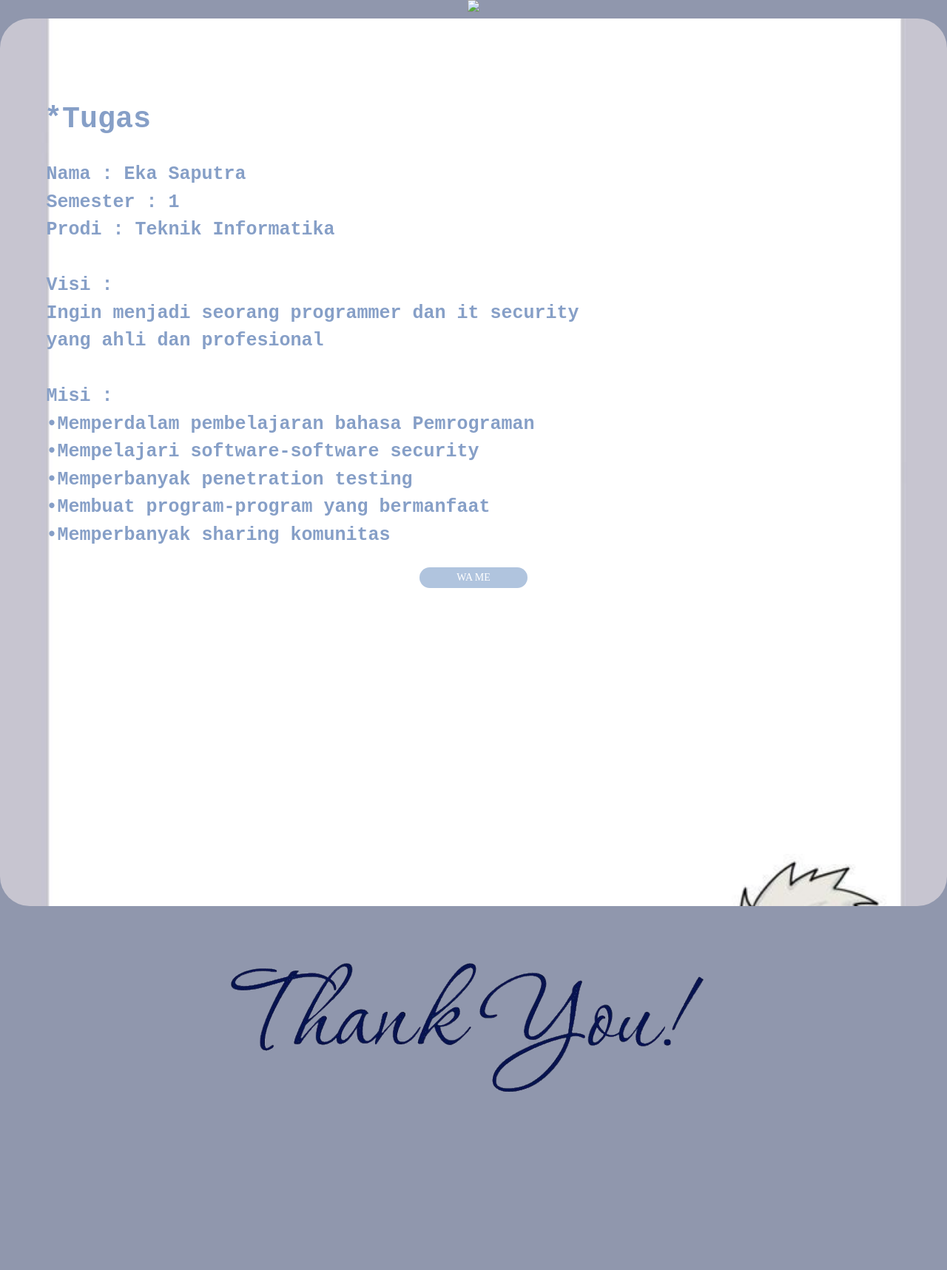
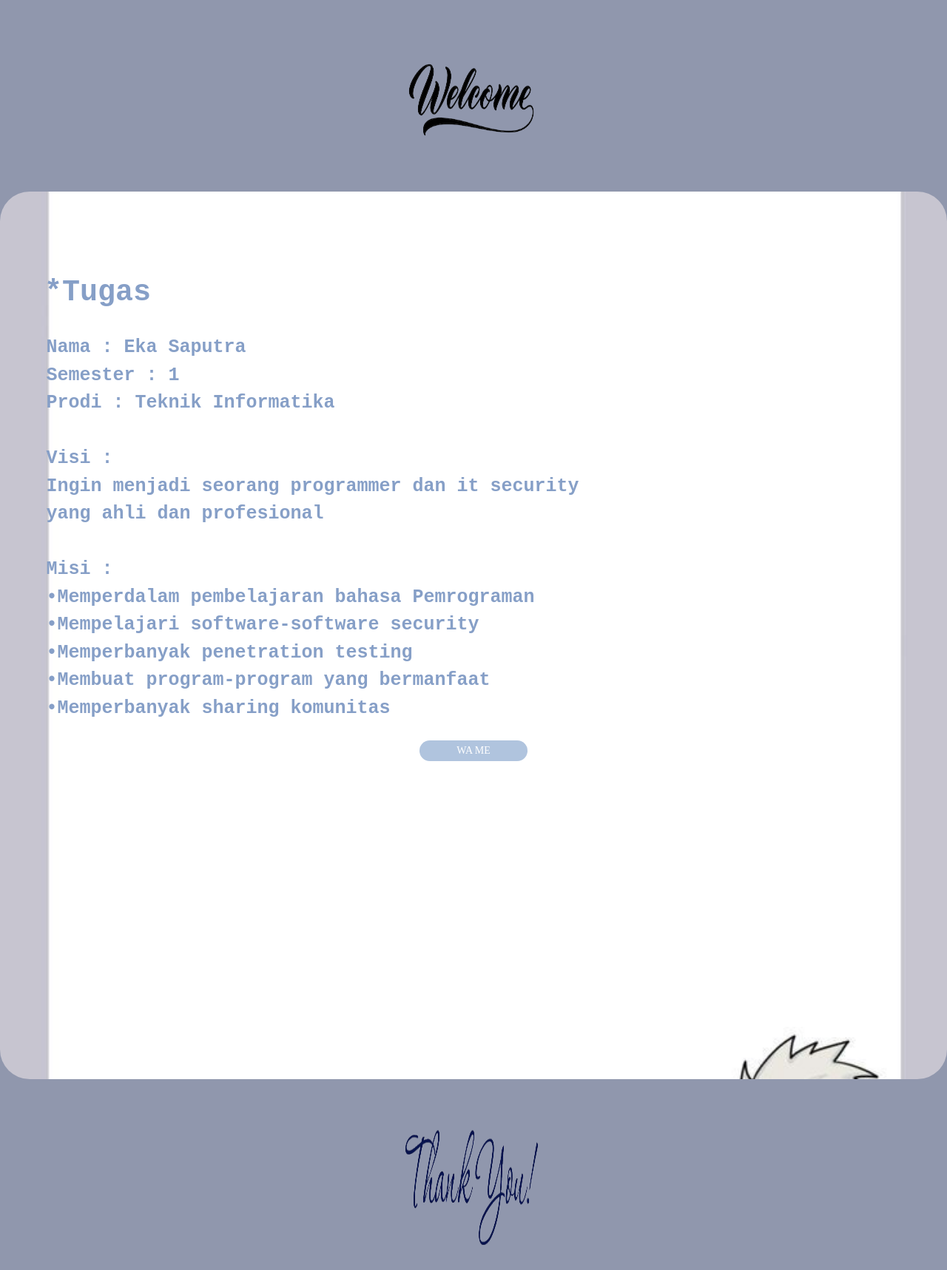
Before and after one commit to IshikawaUta/a_tugas_1, a plain HTML site: page index.html in a window 1280 px wide. Shown: the whole page at 74% size. Before the commit the page ends 1513 px from the top, so only its background shows below. Drawn offline with Linux system fonts and the light colour scheme.

Commit message:
index.html

```diff
--- a/index.html
+++ b/index.html
@@ -7,7 +7,7 @@
 </head>
 <body>
     <center>
-            <img src="/welcome.jpg width="250px" height="250px">
+            <img src="/welcome.jpg" width="250px" height="250px">
         </center>
     <section id="showcase">
       <div class="container">
@@ -24,7 +24,7 @@
         </div>
         </section>
         <center>
-            <img src="/thanks.jpg">
+            <img src="/thanks.jpg" width="250" height="250">
         </center>
 </body>
 </html>
```
